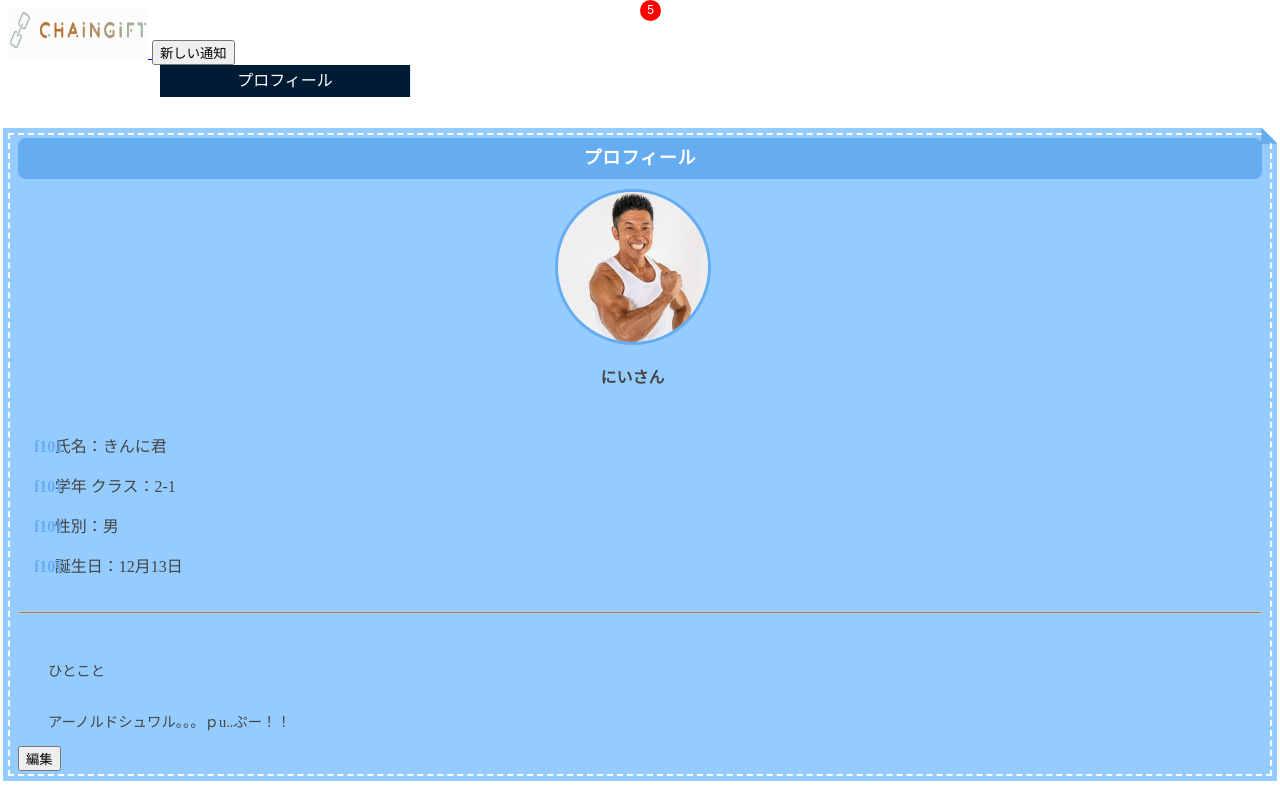
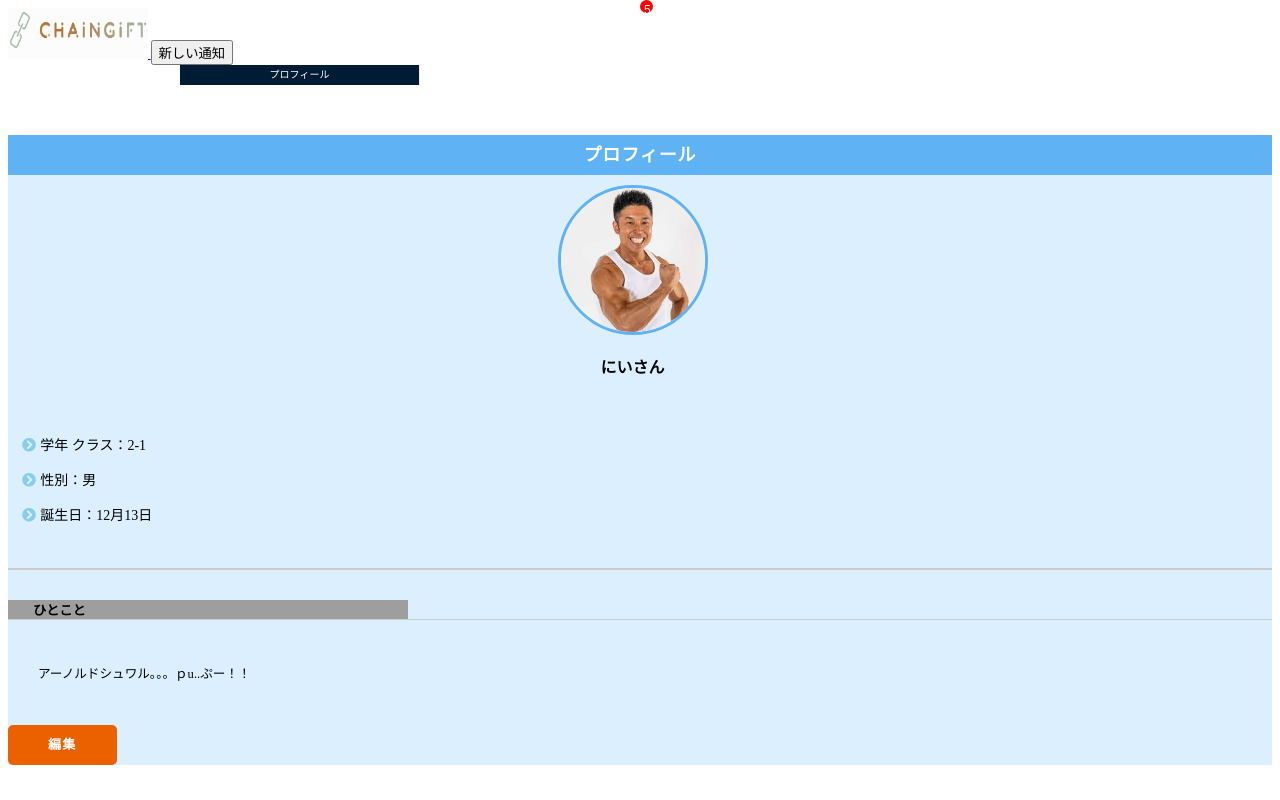
Before and after one commit to pyhiro/CG, a Django app: page /profile/ in a window 1280 px wide. Run offline with Django 3.2, Linux system fonts and the light colour scheme; some libraries are stand-ins or nearby versions; grey boxes are pictures that could not be loaded.

Commit message:
modified by miya

```diff
--- a/chain_gift/static/profile.css
+++ b/chain_gift/static/profile.css
@@ -1,32 +1,18 @@
 /*枠デザイン*/
-.profile_box{
-    position: relative;
-    background: #95ccff;
-    box-shadow: 0px 0px 0px 5px #95ccff;
-    border: dashed 2px white;
-    padding: 0.2em 0.5em;
-    color: #454545;
-    }
-    .profile_box:after{
-    position: absolute;
-    content: '';
-    right: -7px;
-    top: -7px;
-    border-width: 0 15px 15px 0;
-    border-style: solid;
-    border-color: #65adf0 #fff #65adf0;
-    box-shadow: -1px 1px 1px rgba(0, 0, 0, 0.15);
+.profile_box {
+    font-size: 14px;
+    margin: 2em 0;
+    background: #dcefff; /*内容の背景色*/
     }
     .profile_box .box-title {
     font-size: 18px;
     line-height:1.8;
-    background: #65adf0; /*タイトルの背景色*/
+    background: #5fb3f5; /*タイトルの背景色*/
     padding: 4px;
     text-align: center;
     color: #FFF; /*文字色*/
     font-weight: bold;
     letter-spacing: 0.05em;
-    border-radius: 8px;
     }
     /*内容*/
     .profile_center{
@@ -38,7 +24,7 @@
     width:150px;
     height:150px;
     border-radius: 50%; /*丸くする*/
-    border: solid 3px #65adf0; /*枠線*/
+    border: solid 3px #5fb3f5; /*枠線*/
     }
     /*名前*/
     .profile_name {
@@ -62,10 +48,62 @@
     list-style-type: none!important;
     }
     .profile_box ul li:before {
+    content: "\f138";/*アイコンの種類*/
     font-family: "Font Awesome 5 Free";
-    content: "f101";/*アイコンの種類*/
     font-weight:900;
     position: absolute;
     left : 1em;/*左端からのアイコンまでの距離*/
-    color: #65adf0;/*アイコン色*/
+    color: skyblue;/*アイコン色*/
     }
+
+    *,
+*:before,
+*:after {
+  -webkit-box-sizing: inherit;
+  box-sizing: inherit;
+}
+
+html {
+  -webkit-box-sizing: border-box;
+  box-sizing: border-box;
+  font-size: 62.5%;/*rem算出をしやすくするために*/
+}
+
+.btn,
+a.btn,
+button.btn {
+  font-size: 1.3rem;
+  font-weight: 700;
+  line-height: 1.5;
+  position: relative;
+  display: inline-block;
+  padding: 1rem 4rem;
+  cursor: pointer;
+  -webkit-user-select: none;
+  -moz-user-select: none;
+  -ms-user-select: none;
+  user-select: none;
+  -webkit-transition: all 0.3s;
+  transition: all 0.3s;
+  text-align: center;
+  vertical-align: middle;
+  text-decoration: none;
+  letter-spacing: 0.1em;
+  color: #212529;
+  border-radius: 0.5rem;
+}
+
+    .btn--orange,
+    a.btn--orange {
+      color: #fff;
+      background-color: #eb6100;
+    }
+    .btn--orange:hover,
+    a.btn--orange:hover {
+      color: #fff;
+      background: #f56500;
+    }
+
+    a.btn--radius {
+       border-radius: 100vh;
+    }
--- a/chain_gift/templates/profile.html
+++ b/chain_gift/templates/profile.html
@@ -1,6 +1,7 @@
 {% extends "base.html" %} {%load static%}
 {% block content %}
 <link rel="stylesheet" href="{% static 'profile.css' %}">
+<link rel="stylesheet" href="https://use.fontawesome.com/releases/v5.2.0/css/all.css" integrity="sha384-hWVjflwFxL6sNzntih27bfxkr27PmbbK/iSvJ+a4+0owXq79v+lsFkW54bOGbiDQ" crossorigin="anonymous">
 <!DOCTYPE html>
 <html lang="ja">
 
@@ -10,6 +11,7 @@
     <meta name="description" content="プロフィール">
 </head>
 
+<body>
     <div class="profile_box">
 
         <body>
@@ -18,20 +20,24 @@
                 <img src="{% static 'images/power.jpeg' %}" alt="なかやまのプロフィール画像" class="profile_figure">
                 <div class="profile_name">にいさん</div>
             </div>
+            <div class="profile_box ul li">
                 <ul>
-            <li>氏名：きんに君</li>
                     <li>学年 クラス：2-1</li>
                     <li>性別：男</li>
                     <li>誕生日：12月13日</li>
                 </ul>
+            </div>
             <hr noshade>
-        <p>ひとこと</p>
+            <h2>ひとこと</h2>
+            <div class = "profile_box p">
             <p>
                 アーノルドシュワル。。。ｐu..ぷー！！
             </p>
-        <INPUT TYPE="SUBMIT" VALUE="編集">
+        </div>
+        <a href="" class="btn btn--orange">編集</a>
         </body>
     </div>
+</body>
 
 </html>
 {% endblock content %}
```
Lines whose indentation alone changed are shown as unchanged.
